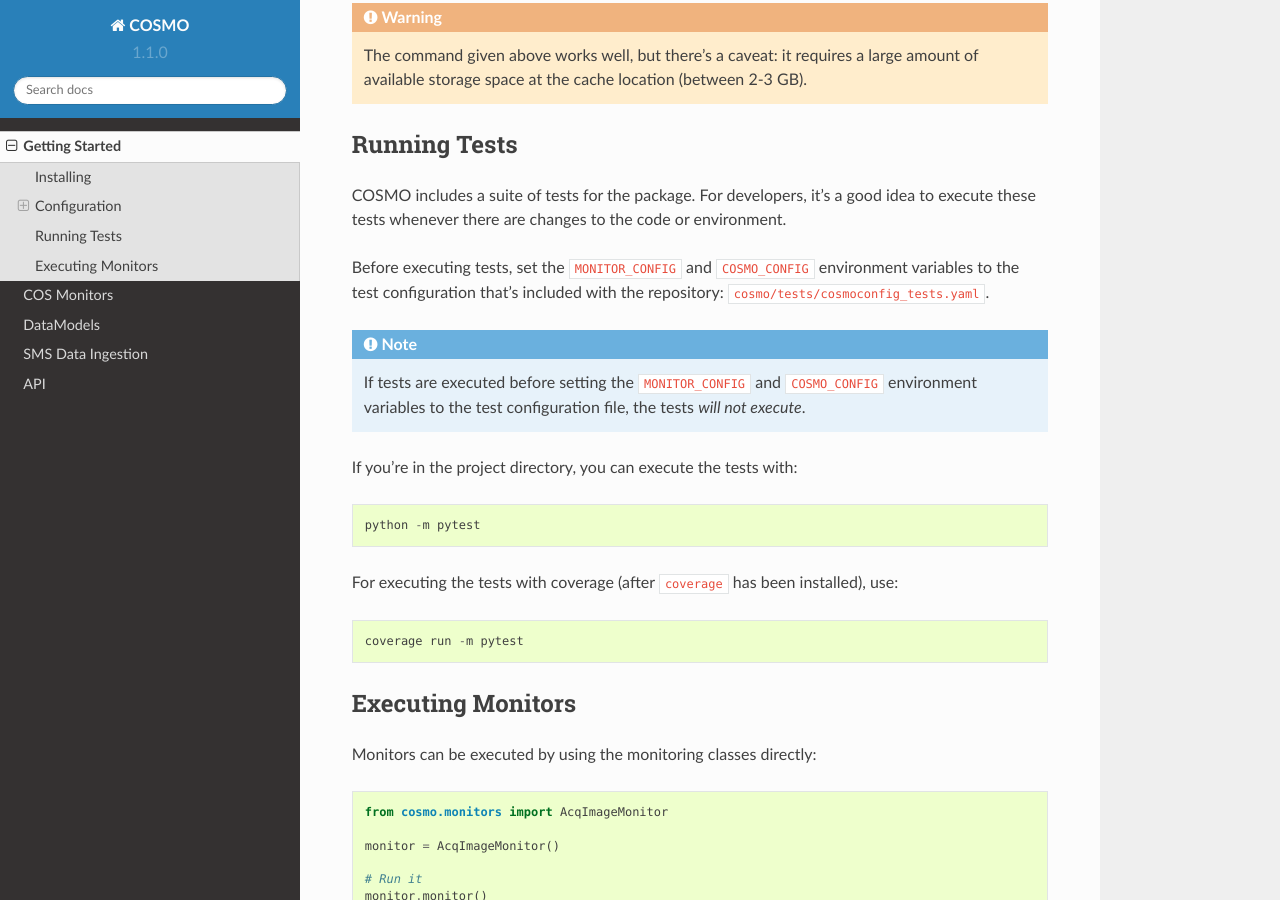
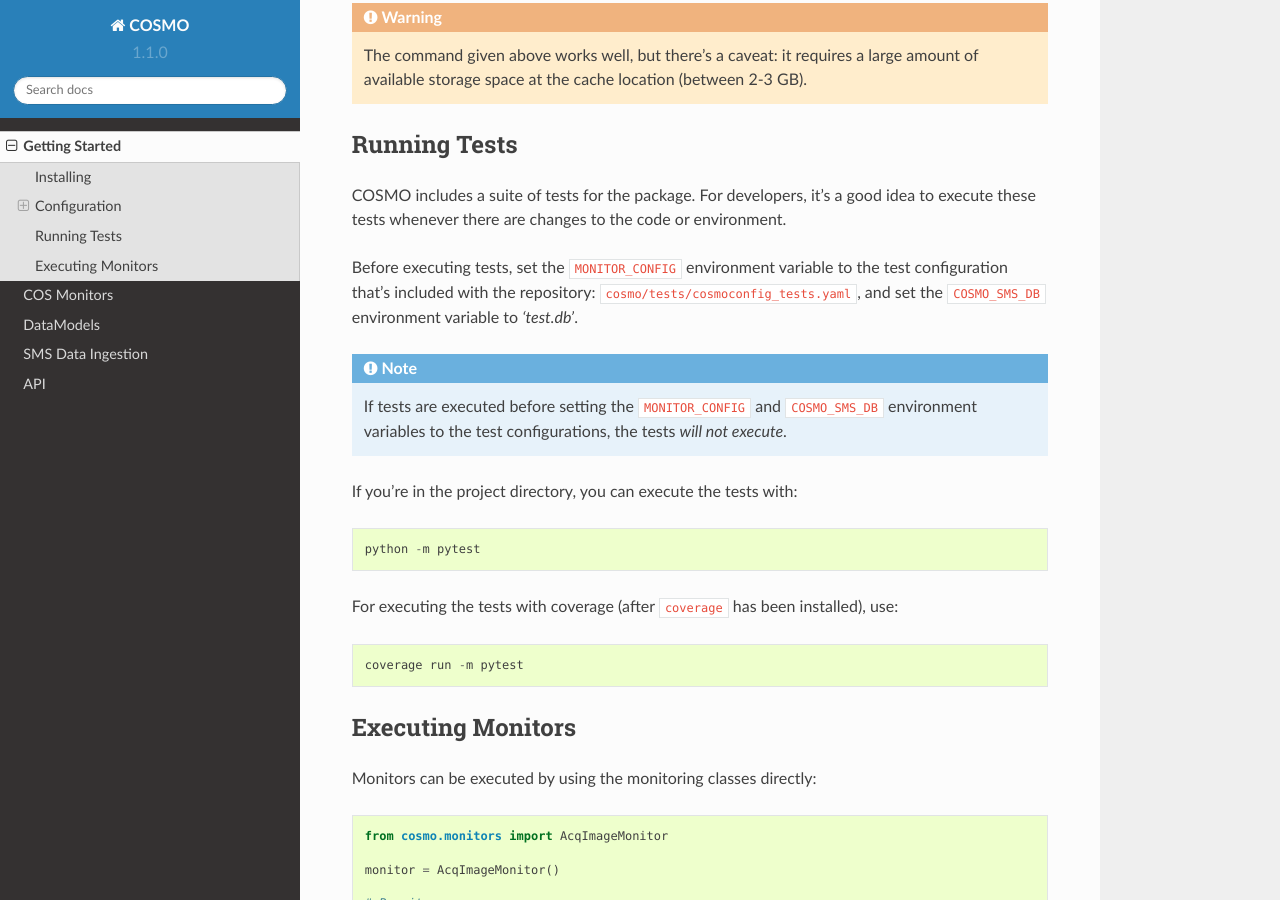
Before and after one commit to spacetelescope/cosmo, a Sphinx documentation site: the page built from docs/source/getting_started.rst, in a window 1280 px wide and 900 px high, scrolled down 2409 px. Built offline with Sphinx 7.4.7 and the Read the Docs theme 2.0.0, drawn with Linux system fonts in a browser that asks for light colours.

Commit message:
Add note about switching sms database

```diff
--- a/docs/source/getting_started.rst
+++ b/docs/source/getting_started.rst
@@ -107,13 +107,14 @@ Running Tests
 COSMO includes a suite of tests for the package.
 For developers, it's a good idea to execute these tests whenever there are changes to the code or environment.
 
-Before executing tests, set the ``MONITOR_CONFIG`` and ``COSMO_CONFIG`` environment variables to the test configuration
-that's included with the repository: ``cosmo/tests/cosmoconfig_tests.yaml``.
+Before executing tests, set the ``MONITOR_CONFIG`` environment variable to the test configuration
+that's included with the repository: ``cosmo/tests/cosmoconfig_tests.yaml``, and set the ``COSMO_SMS_DB`` environment
+variable to `'test.db'`.
 
 .. note::
 
-    If tests are executed before setting the ``MONITOR_CONFIG`` and ``COSMO_CONFIG`` environment variables to the test
-    configuration file, the tests *will not execute*.
+    If tests are executed before setting the ``MONITOR_CONFIG`` and ``COSMO_SMS_DB`` environment variables to the test
+    configurations, the tests *will not execute*.
 
 If you're in the project directory, you can execute the tests with::
 
```
